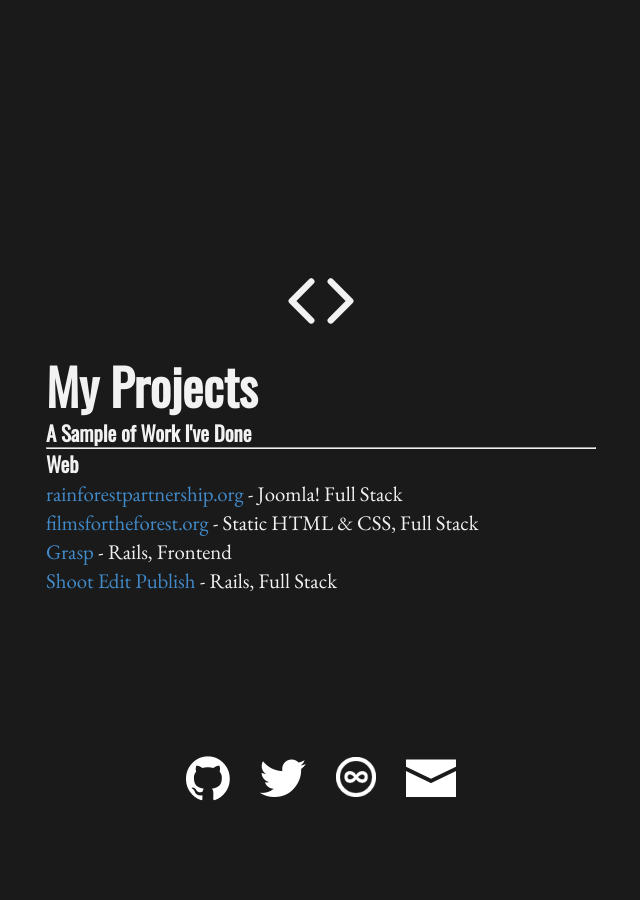
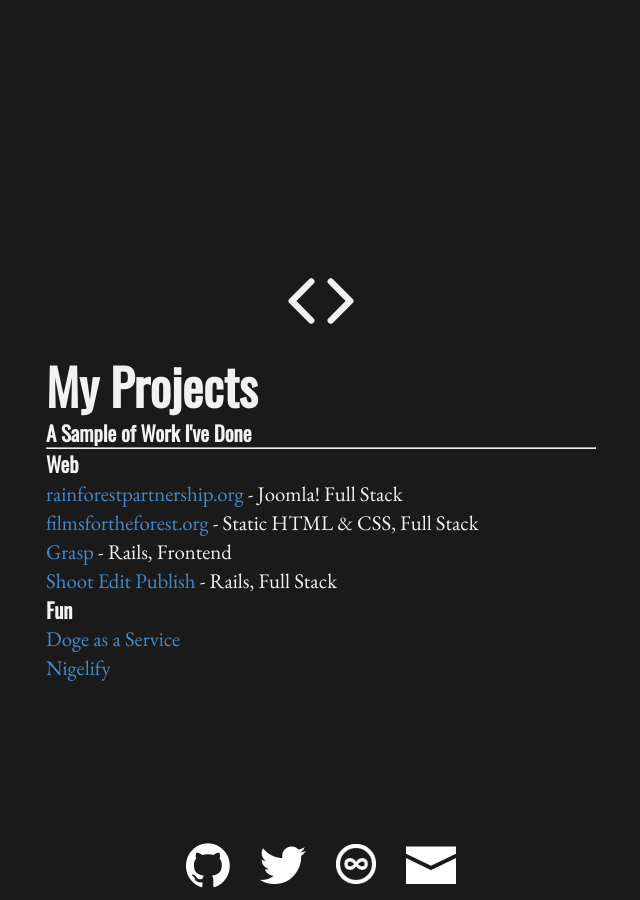
Before and after one commit to simplyluke/simplyluke.github.io, a Jekyll site: the page built from index.html, in a window 1280 px wide and 900 px high, scrolled down 1591 px. Shown: the whole window, without its empty margins (319-959 px from the left). Built offline with Jekyll 4.4.1, drawn with Linux system fonts in a browser that asks for light colours; some web fonts are replaced; Markdown is read by kramdown in place of the engine named in the settings; before the commit the page ends 2404 px from its top, so only the background shows below that.

```diff
--- a/index.html
+++ b/index.html
@@ -31,15 +31,20 @@ title: Luke Wright
   </section>
   <section class="projects">
     <span class="icon ion-code icon-art"></span>
-    <h1>My Projects</span></h1>
+    <h1>My Projects</h1>
     <h3>A Sample of Work I've Done</h3>
     <hr>
     <h4>Web</h4>
     <ul class="nostyle">
-      <li><a href="//rainforestpartnership.org">rainforestpartnership.org</a> - Joomla! Full Stack</li>
-      <li><a href="//filmsfortheforest.org">filmsfortheforest.org</a> - Static HTML &amp; CSS, Full Stack</li>
-      <li><a href="//graspapp.io">Grasp</a> - Rails, Frontend</li>
-      <li><a href="//shootedit.net">Shoot Edit Publish</a> - Rails, Full Stack</li>
+      <li><a href="//rainforestpartnership.org" target="_blank">rainforestpartnership.org</a> - Joomla! Full Stack</li>
+      <li><a href="//filmsfortheforest.org" target="_blank">filmsfortheforest.org</a> - Static HTML &amp; CSS, Full Stack</li>
+      <li><a href="//graspapp.io" target="_blank">Grasp</a> - Rails, Frontend</li>
+      <li><a href="//shootedit.net" target="_blank">Shoot Edit Publish</a> - Rails, Full Stack</li>
+    </ul>
+    <h4>Fun</h4>
+    <ul class="nostyle">
+      <li><a href="//doge.in" target="_blank">Doge as a Service</a></li>
+      <li><a href="https://chrome.google.com/webstore/detail/nigelify/nhoampnninjcokgigafneomfbjofdacg?hl=en" target="_blank">Nigelify</a></li>
     </ul>
   </section>
 </div>
```
